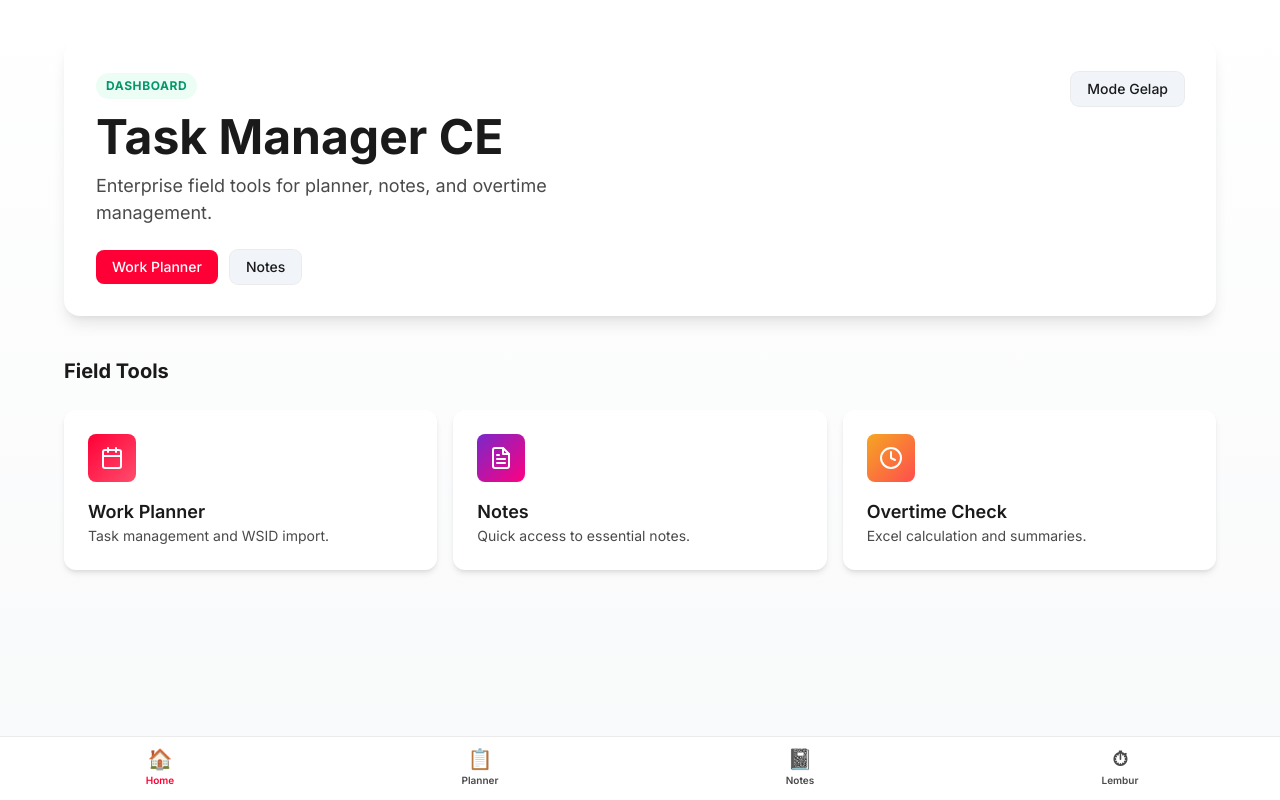
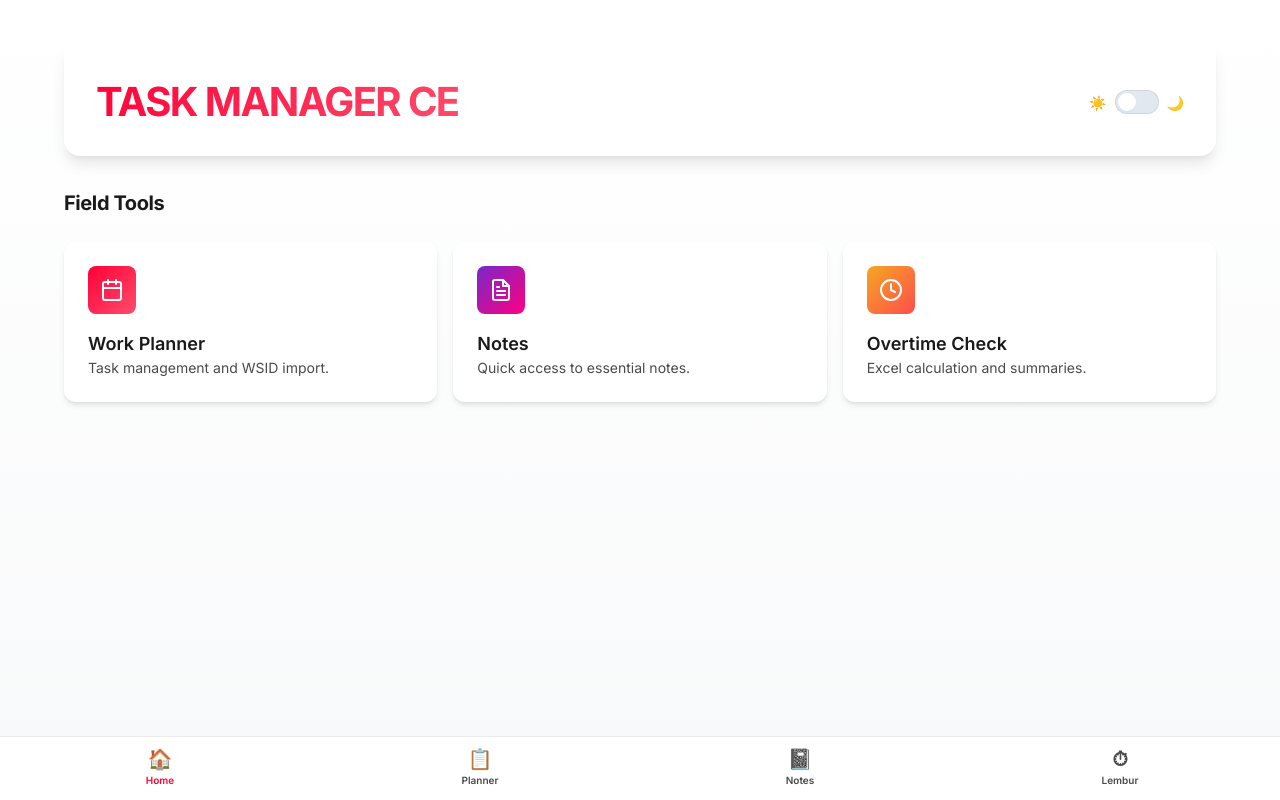
Before and after one commit to AnwarITM/ce, a website: page index.html in a window 1280 px wide. Drawn offline with Linux system fonts and the light colour scheme.

Commit message:
clean index

```diff
--- a/index.html
+++ b/index.html
@@ -65,50 +65,90 @@
     .hero-card {
       background: var(--surface-1);
       border-radius: var(--radius-xl);
-      padding: var(--space-8);
+      padding: var(--space-8) var(--space-8) var(--space-6);
       box-shadow: var(--shadow-lg);
       margin-top: var(--space-4);
       display: flex;
       flex-direction: column;
-      gap: var(--space-6);
+      gap: var(--space-4);
+      position: relative;
     }
 
     .hero-main {
       display: flex;
       justify-content: space-between;
-      align-items: flex-start;
+      align-items: center;
       gap: var(--space-6);
     }
 
     .hero-title {
-      font-size: clamp(32px, 8vw, 48px);
-      line-height: 1.1;
-      margin-bottom: var(--space-2);
+      font-size: clamp(28px, 7vw, 40px);
+      font-weight: 800;
+      letter-spacing: -0.04em;
+      margin: 0;
+      background: var(--gradient-primary);
+      -webkit-background-clip: text;
+      -webkit-text-fill-color: transparent;
+      background-clip: text;
     }
 
-    .hero-sub {
-      color: var(--text-secondary);
-      font-size: var(--font-size-lg);
-      max-width: 48ch;
-      margin-bottom: var(--space-6);
+    /* Professional Theme Toggle */
+    .theme-toggle-wrapper {
+      display: flex;
+      align-items: center;
+      gap: var(--space-2);
     }
 
-    .hero-actions {
-      display: flex;
-      gap: var(--space-3);
+    .theme-switch {
+      position: relative;
+      display: inline-block;
+      width: 44px;
+      height: 24px;
     }
 
-    .pill {
-      display: inline-block;
-      padding: 4px 10px;
-      background: var(--status-done-bg);
-      color: var(--status-done-text);
-      border-radius: var(--radius-full);
-      font-size: var(--font-size-xs);
-      font-weight: 700;
-      text-transform: uppercase;
-      letter-spacing: 0.05em;
-      margin-bottom: var(--space-3);
+    .theme-switch input {
+      opacity: 0;
+      width: 0;
+      height: 0;
+    }
+
+    .slider {
+      position: absolute;
+      cursor: pointer;
+      top: 0;
+      left: 0;
+      right: 0;
+      bottom: 0;
+      background-color: var(--surface-3);
+      transition: .4s;
+      border-radius: 24px;
+      border: 1px solid var(--surface-border);
+    }
+
+    .slider:before {
+      position: absolute;
+      content: "";
+      height: 18px;
+      width: 18px;
+      left: 2px;
+      bottom: 2px;
+      background-color: white;
+      transition: .4s;
+      border-radius: 50%;
+      box-shadow: var(--shadow-sm);
+    }
+
+    input:checked + .slider {
+      background-color: var(--primary-color);
+    }
+
+    input:checked + .slider:before {
+      transform: translateX(20px);
+    }
+
+    .theme-icon {
+      font-size: 14px;
+      user-select: none;
     }
 
     .app-grid {
@@ -173,23 +213,23 @@
   <div class="container">
     <div class="hero-card">
       <div class="hero-main">
-        <div class="hero-copy">
-          <div class="pill">Dashboard</div>
-          <h1 class="hero-title">
-            <a href="admin_notes.html" style="text-decoration: none; color: inherit;" data-seasonal-title>Task Manager CE</a>
-          </h1>
-          <p class="hero-sub">Enterprise field tools for planner, notes, and overtime management.</p>
-          <div class="hero-actions">
-            <a href="work_planner.html" class="btn btn-primary">Work Planner</a>
-            <a href="notes_viewer.html" class="btn btn-secondary">Notes</a>
-          </div>
+        <h1 class="hero-title">
+          <span data-seasonal-title style="cursor: pointer;">TASK MANAGER CE</span>
+        </h1>
+
+        <div class="theme-toggle-wrapper">
+          <span class="theme-icon">☀️</span>
+          <label class="theme-switch">
+            <input type="checkbox" id="themeToggleCheckbox" onclick="toggleGlobalTheme()">
+            <span class="slider"></span>
+          </label>
+          <span class="theme-icon">🌙</span>
         </div>
-        <button class="btn btn-secondary" onclick="toggleGlobalTheme()">Mode</button>
       </div>
     </div>
 
-    <div style="margin-top: var(--space-10);">
-      <h2 style="font-size: var(--font-size-xl); margin-bottom: var(--space-4);">Field Tools</h2>
+    <div style="margin-top: var(--space-8);">
+      <h2 style="font-size: var(--font-size-xl); font-weight: 700; margin-bottom: var(--space-4); letter-spacing: -0.02em;">Field Tools</h2>
       <div class="app-grid">
         <a href="work_planner.html" class="app-card">
           <div class="app-icon app-icon--planner">
--- a/theme_manager.js
+++ b/theme_manager.js
@@ -11,13 +11,21 @@ const DARK_THEME = `theme-dark.css?v=${THEME_VERSION}`;
 // Function to update icon visibility
 function updateThemeIcon(themeFile) {
     const isDark = themeFile.includes('dark');
+
+    // Update the new toggle switch if it exists
+    const toggleCheckbox = document.getElementById('themeToggleCheckbox');
+    if (toggleCheckbox) {
+        toggleCheckbox.checked = isDark;
+    }
+
+    // Update old theme buttons for compatibility
     const label = isDark ? 'Mode Terang' : 'Mode Gelap';
     const nextMode = isDark ? 'light' : 'dark';
-
-    // Update all theme buttons on the page
     const btns = document.querySelectorAll('[onclick="toggleGlobalTheme()"]');
     btns.forEach((btn) => {
-        btn.textContent = label;
+        if (btn.tagName !== 'INPUT') {
+            btn.textContent = label;
+        }
         btn.setAttribute('aria-label', label);
         btn.setAttribute('title', label);
         btn.dataset.themeTarget = nextMode;
```
Also changed, not shown: work_planner.html (+29 -6 lines), work_planner.js (+56 -12 lines).
